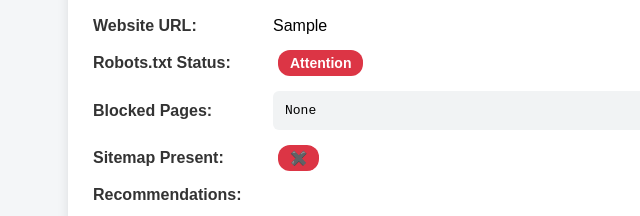
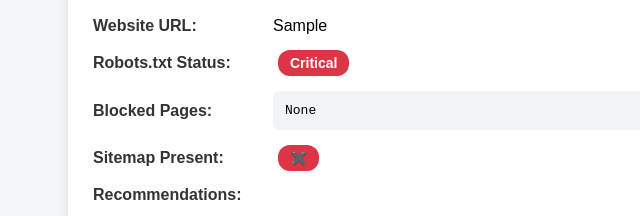
Before and after one commit to wixempiresolutions-create/Audit, a plain HTML site: page index.html in a window 1280 px wide. Both pictures are taken after typing "Sample" into the empty fields and a click on the button "Generate Audit Report". Shown: the part 252-468 px from the top of the page, 197-837 px from the left. Drawn offline with Linux system fonts and the light colour scheme; no server answers.

Commit message:
Update index.html

```diff
--- a/index.html
+++ b/index.html
@@ -82,7 +82,7 @@ async function generateReport() {
   } catch(e) {}
 
   const robotsBadge = document.getElementById("robotsExists");
-  robotsBadge.innerText = "Attention";
+  robotsBadge.innerText = "Critical";
   robotsBadge.className = "badge red";
 
   let blocked = [];
```
